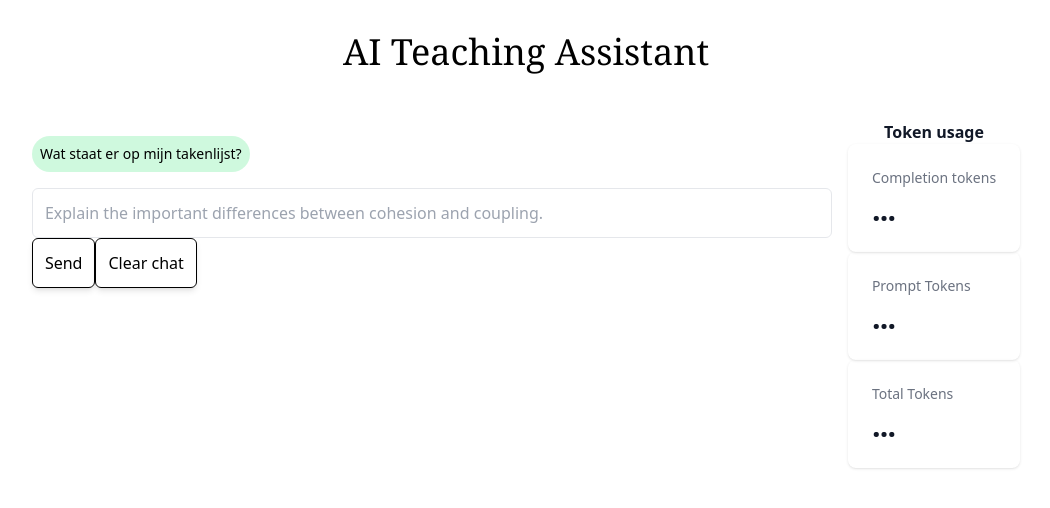
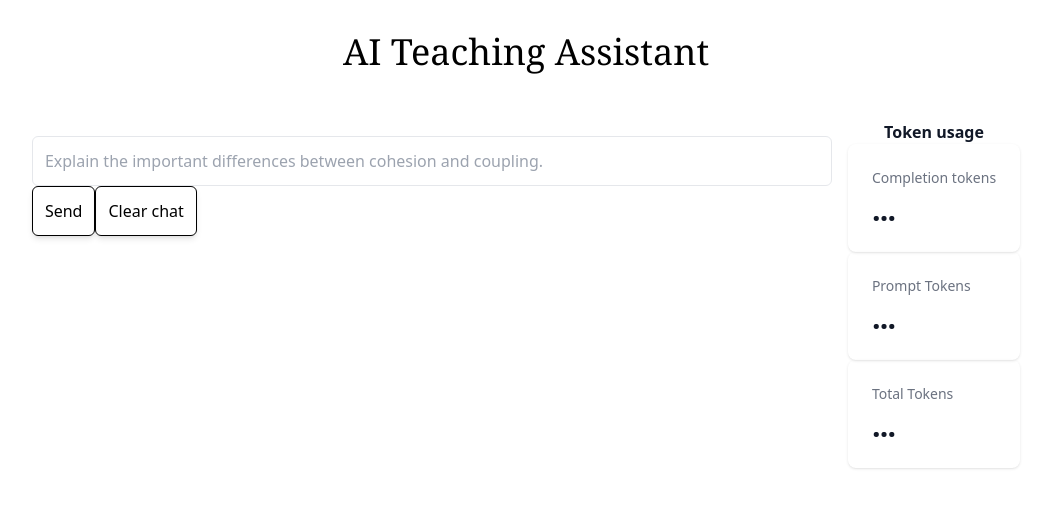
Before and after one commit to faroeq33/prg-8, a React (Vite) app in the folder client/: page / in a window 1280 px wide. Shown: the top 508 px of the page, without its empty margins (114-1164 px from the left). Built offline with nearby package versions, Linux system fonts and the light colour scheme.

Commit message:
Removed takenlijst button

```diff
--- a/client/src/pages/Home.tsx
+++ b/client/src/pages/Home.tsx
@@ -62,26 +62,6 @@ export default function Home() {
     });
   };
 
-  const onSubmitTodo = () => {
-    const input = "Wat staat er op mijn takenlijst?";
-    messages.push(["human", input]);
-
-    messagesMutation.mutate(messages, {
-      onSettled(data: ApiResponse) {
-        // Add human message with input
-
-        const aiResponseJson = data.message;
-        console.log("aiResponseJson", aiResponseJson);
-
-        // add ai message to messages array
-        messages.push(["ai", aiResponseJson]);
-
-        // update messages in local storage
-        saveChatHistory(messages);
-      },
-    });
-  };
-
   const clearChat = () => {
     clearChatHistory();
 
@@ -101,12 +81,7 @@ export default function Home() {
           <div className="flex flex-col justify-center gap-4">
             <Chat messages={messages} className="shadow-md" />
           </div>
-          <button
-            onClick={onSubmitTodo}
-            className="p-2 text-sm transition duration-300 ease-in-out rounded-full hover:shadow-lg bg-green-200/70"
-          >
-            Wat staat er op mijn takenlijst?
-          </button>
+
           <form onSubmit={onSubmitMessage}>
             <input
               type="text"
```
